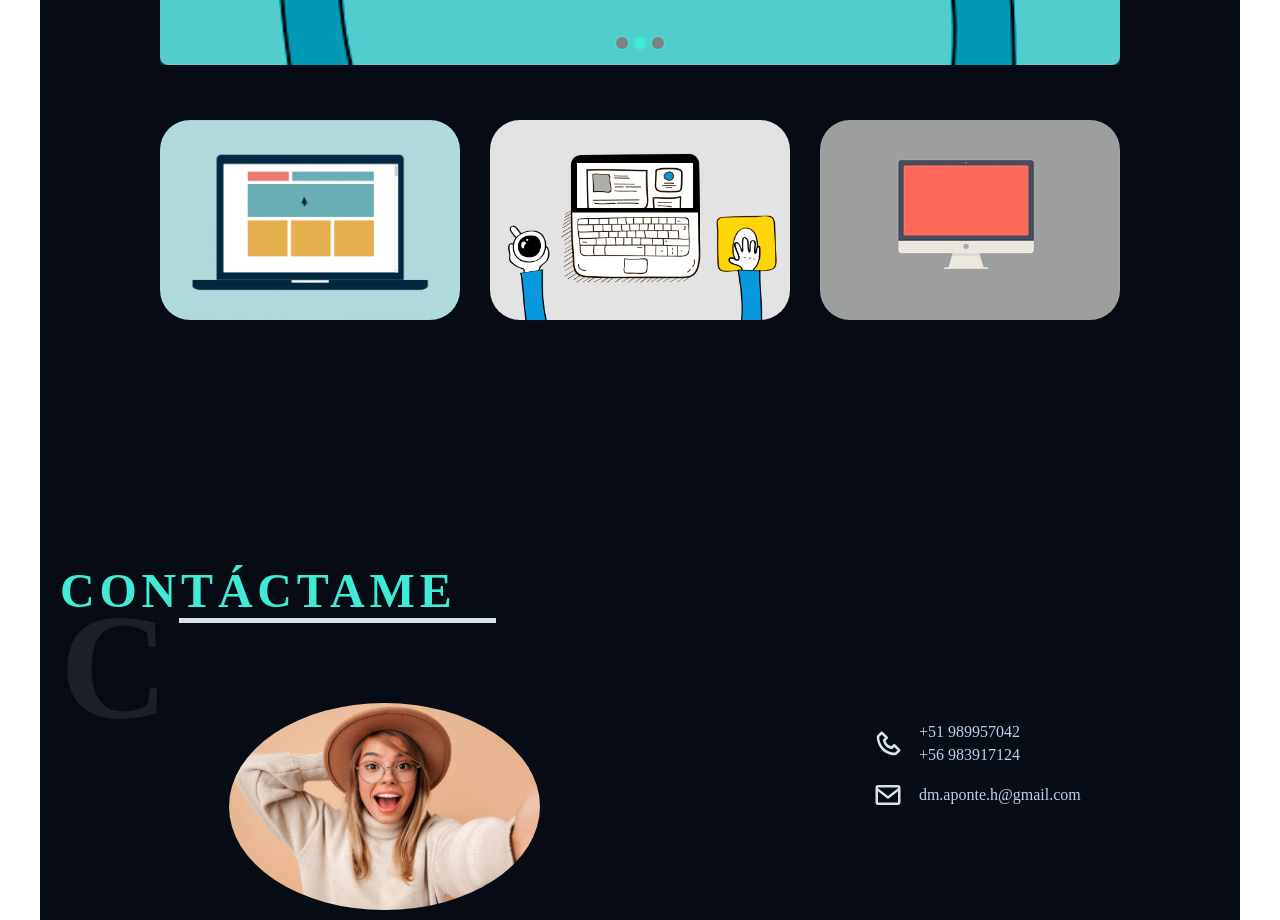
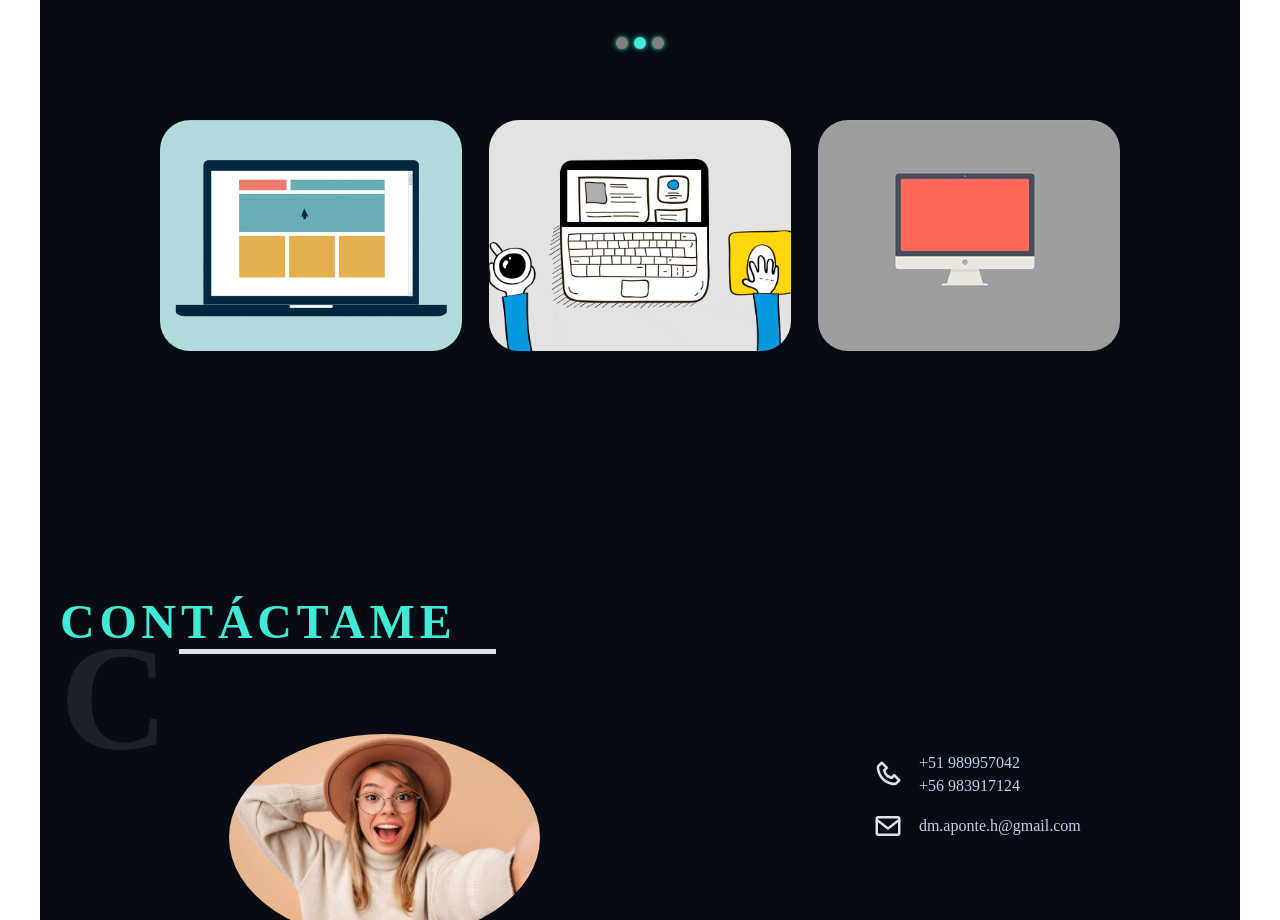
Before and after one commit to XCODE89/XCODE89, a React (Create React App) app in the folder portfolio/: page / in a window 1280 px wide. Shown: the part 2880-3800 px from the top of the page. Built offline with nearby package versions, Linux system fonts and the light colour scheme; some icons are missing.

Commit message:
new carousel

```diff
--- a/portfolio/src/components/Carrousel/carrousel.jsx
+++ b/portfolio/src/components/Carrousel/carrousel.jsx
@@ -9,10 +9,12 @@ const Carrousel = () => {
     const [slide, setSlide] = useState(0)
 
     const nextSlide = () => {
+        clearTimeout(slideTimeout);
         setSlide(slide === projects.length - 1 ? 0 : slide + 1)
     }
 
     const prevSlide = () => {
+        clearTimeout(slideTimeout);
         setSlide(slide === 0 ? projects.length - 1 :  slide - 1)
     }
 
@@ -20,9 +22,9 @@ const Carrousel = () => {
         setSlide(idx)
     }
 
-    setTimeout(()=>{
-        nextSlide()
-    }, 3500)
+    let slideTimeout = setTimeout(() => {
+        nextSlide();
+    }, 3500);
 
     return (
             <div className={style.carousel}>
@@ -37,7 +39,7 @@ const Carrousel = () => {
                             alt={item.name}
                             key={idx}
                             className={slide === idx
-                                ? style.slide
+                                ? `${style.slide} ${style.slide_active}`
                                 : `${style.slide} ${style.slide_hidden}` }
                         />
                     )
--- a/portfolio/src/components/Carrousel/carrousel.module.css
+++ b/portfolio/src/components/Carrousel/carrousel.module.css
@@ -11,15 +11,19 @@
 .slide {
     border-radius: 0.5rem;
     box-shadow: 0 0 7px #666;
-    height: 100%;
-    width: 100%;
     aspect-ratio: 16/9;
     filter: sepia(100%) saturate(800%) hue-rotate(150deg) brightness(80%);
 }
 
+.slide_active {
+    height: 50%;
+    width: 50%;
+    transition: 0.5s;
+}
+
 .slide_hidden {
+    height: 50%;
     width: 0;
-    height: 100%;
     transition: 0.5s;
 }
 
--- a/portfolio/src/components/Proyects/projectCard.module.css
+++ b/portfolio/src/components/Proyects/projectCard.module.css
@@ -3,6 +3,7 @@
     flex-direction: column;
     align-items: center;
     margin: 5px 0;
+    width: 100%;
 }
 
 .proj_imgbx {
@@ -10,8 +11,8 @@
     border-radius: 30px;
     overflow: hidden;
     margin-bottom: 24px;
-    width: 300px;
-    height: 200px;
+    width: 100%;
+    height: 100%;
 }
 
 .proj_imgbx img {
@@ -66,3 +67,16 @@
     margin: 2px;
     padding: 2px 8px;
 }
+
+
+@media (min-width: 576px) {
+  .cardContainer {
+    width: 48%;
+  }
+}
+
+@media (min-width: 768px) {
+  .cardContainer {
+    width: 31.5%;
+  }
+}
```
